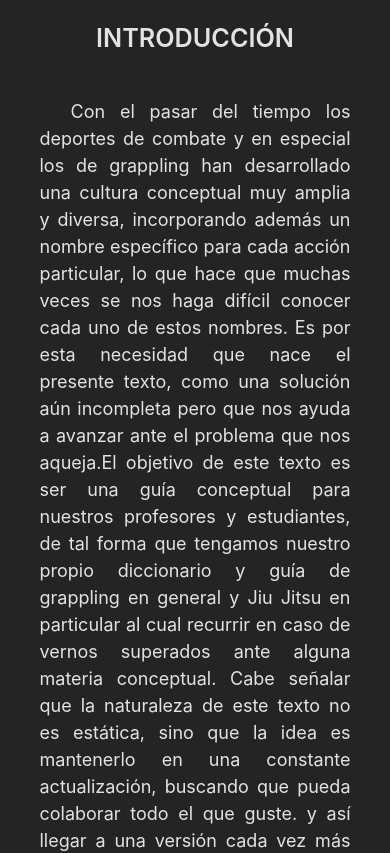
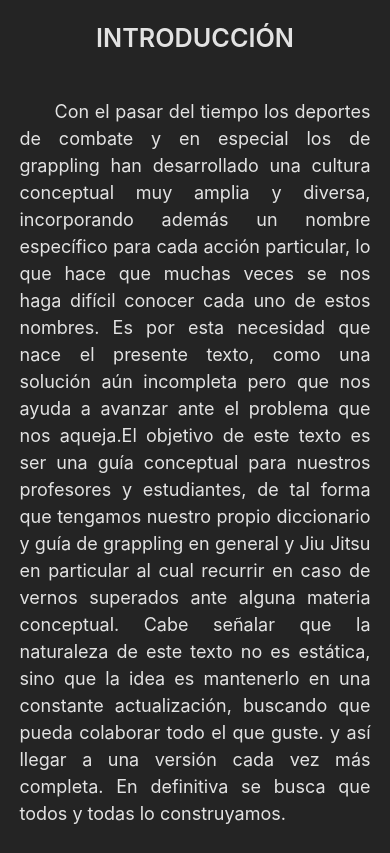
Before and after one commit to jjmillar/glosario-ed, a React (Vite) app: page / in a window 390 px wide. Shown: the top 853 px of the page. Built offline with nearby package versions, Linux system fonts and the light colour scheme.

Commit message:
fixed responsive

```diff
--- a/src/App.scss
+++ b/src/App.scss
@@ -30,7 +30,7 @@
   width: 75svw;
   height: auto;
   box-sizing: border-box;
-  padding: 20px;
+  padding: 20px 0 20px 0;
   text-indent: 10%;
   text-align: justify;
 }
```
